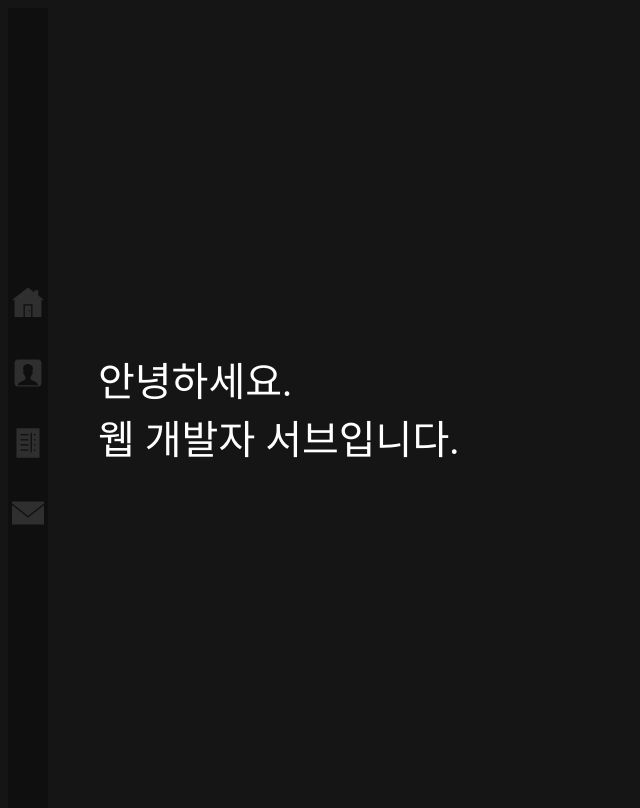
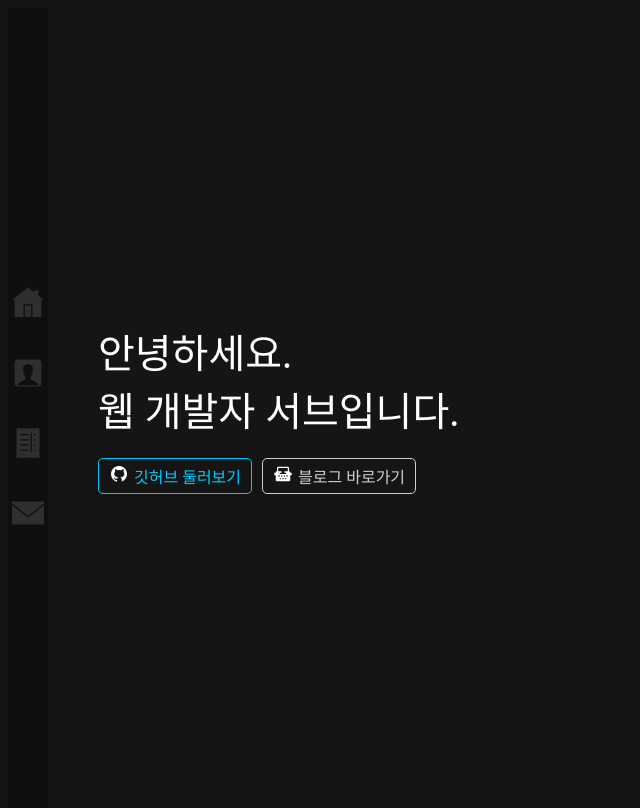
Before and after one commit to p-sw/Portfolio, a Django app: page / in a window 1280 px wide. Shown: the whole page, without its empty margins (0-640 px from the left). Run offline with Django 4.2, Linux system fonts and the light colour scheme; some libraries are stand-ins or nearby versions; some web fonts are replaced.

Commit message:
Added sub-navigation below welcome text

```diff
--- a/portfolio/app/static/app/css/home.css
+++ b/portfolio/app/static/app/css/home.css
@@ -14,3 +14,45 @@ header#welcome-title {
     font-family: 'Pretendard Std Variable';
     font-size: 2.5rem;
 }
+
+a.button {
+    display: flex;
+    flex-direction: row;
+    justify-content: center;
+
+    border-radius: 5px;
+
+    padding: 5px 10px;
+
+    background-color: var(--a-button-background-color);
+    text-decoration: none;
+
+    cursor: pointer;
+}
+
+a.button img.icon {
+    padding: 0;
+    margin: 0;
+    margin-right: 5px;
+
+    width: 20px;
+    height: 20px;
+}
+
+a.button.main {
+    border: var(--a-main-button-border);
+    color: var(--a-main-button-color);
+}
+
+a.button.sub {
+    border: var(--a-sub-button-border);
+    color: var(--a-sub-button-color);
+}
+
+nav.sub-nav {
+    display: flex;
+    flex-direction: row;
+
+    margin-top: 20px;
+    gap: 10px;
+}
--- a/portfolio/app/static/app/css/style.css
+++ b/portfolio/app/static/app/css/style.css
@@ -1,10 +1,24 @@
 :root {
+    /***** Colors *****/
+
+    /*** Global Colors ***/
+    --highlighted-color: #00ccff;
+
     --background-color: #151515;
 
+    /*** <a> Button Colors ***/
+    --a-button-background-color: var(--background-color);
+
+    --a-main-button-border: 1px solid var(--highlighted-color);
+    --a-main-button-color: var(--highlighted-color);
+    --a-sub-button-border: 1px solid #cfcfcf;
+    --a-sub-button-color: #cfcfcf;
+
+    /*** Nav Colors ***/
     --nav-container-bg-color: var(--background-color);
     --nav-bg-color: #0f0f0f;
     --nav-icon-color: #2f2f2f;
-    --nav-icon-hover-color: #00ccff;
+    --nav-icon-hover-color: var(--highlighted-color);
     --nav-popup-color: #1f1f1f;
 
     --index-welcome-title-color: #ffffff;
--- a/portfolio/app/templates/app/index.html
+++ b/portfolio/app/templates/app/index.html
@@ -9,9 +9,17 @@
     <body>
         {% include 'macro/nav.html' %}
         <main>
-            <header id="welcome-title">
-
-            </header>
+            <header id="welcome-title"></header>
+            <nav class="sub-nav">
+                <a class="main button" href="https://github.com/sserve-kr">
+                    <img class="icon" src="{% static 'app/img/github.png' %}">
+                    깃허브 둘러보기
+                </a>
+                <a class="sub button">
+                    <img class="icon" src="{% static 'app/img/blog.png' %}">
+                    블로그 바로가기
+                </a>
+            </nav>
         </main>
         <script src="{% static 'app/js/index.js' %}"></script>
         <script>
```
Also changed, not shown: portfolio/app/static/app/img/blog.png (added), portfolio/app/static/app/img/github.png (added).
